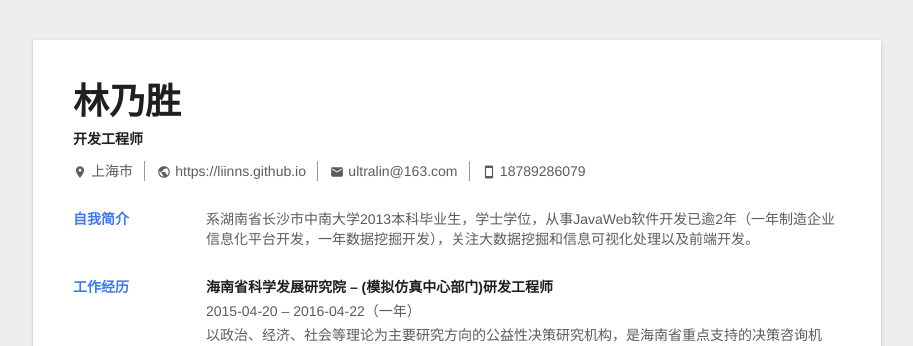
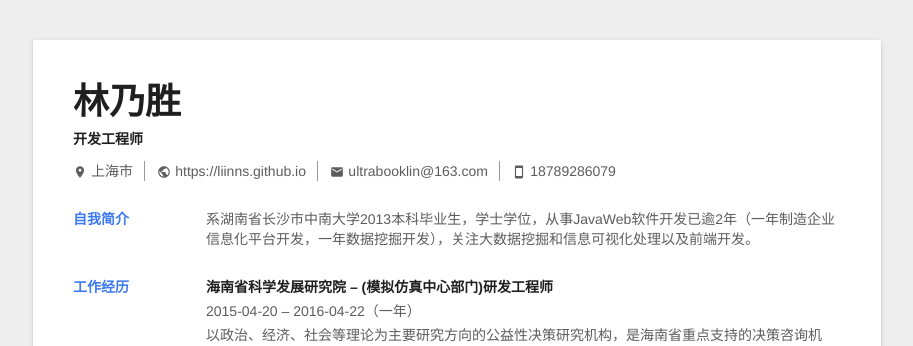
Before and after one commit to LiinNs/LiinNs.github.io, a Jekyll site: the page built from profile/index.html, in a window 1280 px wide. Shown: the top 346 px of the page, without its empty margins (183-1096 px from the left). Built offline with Jekyll 4.4.1, drawn with Linux system fonts in a browser that asks for light colours.

Commit message:
Update index.html

```diff
--- a/profile/index.html
+++ b/profile/index.html
@@ -430,7 +430,7 @@ ul.subContact li:not(:last-of-type) {
       <ul class="subContact">
           <li class="location"><span class="icon"><svg viewBox="0 0 24 24" preserveAspectRatio="xMidYMid meet" class="style-scope iron-icon" style="pointer-events: none; display: block; width: 100%; height: 100%;"><g class="style-scope iron-icon"><path d="M12 2C8.13 2 5 5.13 5 9c0 5.25 7 13 7 13s7-7.75 7-13c0-3.87-3.13-7-7-7zm0 9.5c-1.38 0-2.5-1.12-2.5-2.5s1.12-2.5 2.5-2.5 2.5 1.12 2.5 2.5-1.12 2.5-2.5 2.5z" class="style-scope iron-icon"></path></g></svg></span> 上海市</li>
         <li class="website"><span class="icon"><svg viewBox="0 0 24 24" preserveAspectRatio="xMidYMid meet" class="style-scope iron-icon" style="pointer-events: none; display: block; width: 100%; height: 100%;"><g class="style-scope iron-icon"><path d="M12 2C6.48 2 2 6.48 2 12s4.48 10 10 10 10-4.48 10-10S17.52 2 12 2zm-1 17.93c-3.95-.49-7-3.85-7-7.93 0-.62.08-1.21.21-1.79L9 15v1c0 1.1.9 2 2 2v1.93zm6.9-2.54c-.26-.81-1-1.39-1.9-1.39h-1v-3c0-.55-.45-1-1-1H8v-2h2c.55 0 1-.45 1-1V7h2c1.1 0 2-.9 2-2v-.41c2.93 1.19 5 4.06 5 7.41 0 2.08-.8 3.97-2.1 5.39z" class="style-scope iron-icon"></path></g></svg></span><a href="https://liinns.github.io"> https://liinns.github.io</a></li>
-        <li class="email"><span class="icon"><svg viewBox="0 0 24 24" preserveAspectRatio="xMidYMid meet" class="style-scope iron-icon" style="pointer-events: none; display: block; width: 100%; height: 100%;"><g class="style-scope iron-icon"><path d="M20 4H4c-1.1 0-1.99.9-1.99 2L2 18c0 1.1.9 2 2 2h16c1.1 0 2-.9 2-2V6c0-1.1-.9-2-2-2zm0 4l-8 5-8-5V6l8 5 8-5v2z" class="style-scope iron-icon"></path></g></svg></span><a href="mailto:ultralin@163.com"> ultralin@163.com</a></li>
+        <li class="email"><span class="icon"><svg viewBox="0 0 24 24" preserveAspectRatio="xMidYMid meet" class="style-scope iron-icon" style="pointer-events: none; display: block; width: 100%; height: 100%;"><g class="style-scope iron-icon"><path d="M20 4H4c-1.1 0-1.99.9-1.99 2L2 18c0 1.1.9 2 2 2h16c1.1 0 2-.9 2-2V6c0-1.1-.9-2-2-2zm0 4l-8 5-8-5V6l8 5 8-5v2z" class="style-scope iron-icon"></path></g></svg></span><a href="mailto:ultrabooklin@163.com"> ultrabooklin@163.com</a></li>
         <li class="phone"><span class="icon"><svg viewBox="0 0 24 24" preserveAspectRatio="xMidYMid meet" class="style-scope iron-icon" style="pointer-events: none; display: block; width: 100%; height: 100%;"><g class="style-scope iron-icon"><path d="M17 1.01L7 1c-1.1 0-2 .9-2 2v18c0 1.1.9 2 2 2h10c1.1 0 2-.9 2-2V3c0-1.1-.9-1.99-2-1.99zM17 19H7V5h10v14z" class="style-scope iron-icon"></path></g></svg></span> 18789286079</li>
       </ul>
     </header>
```
